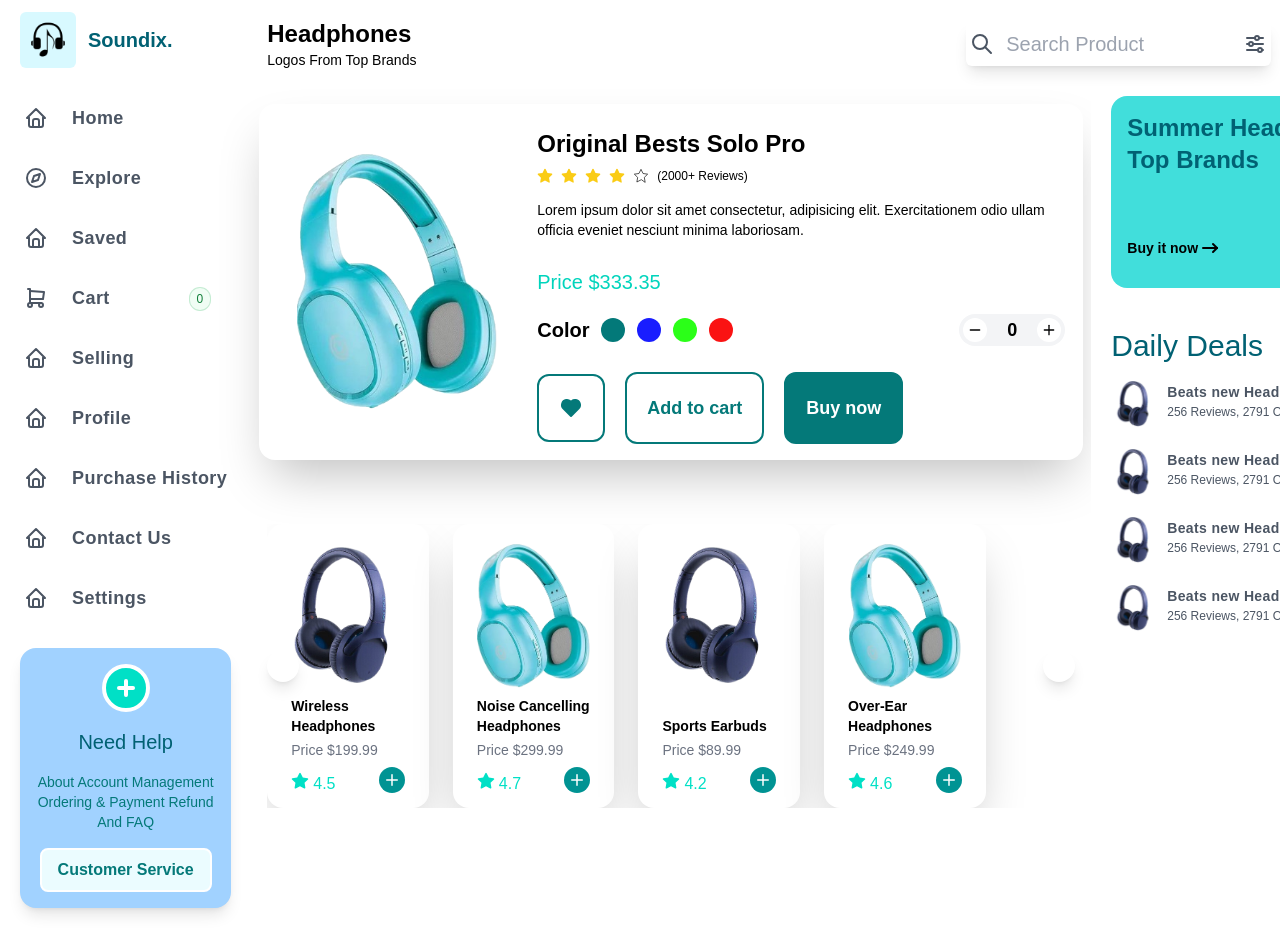
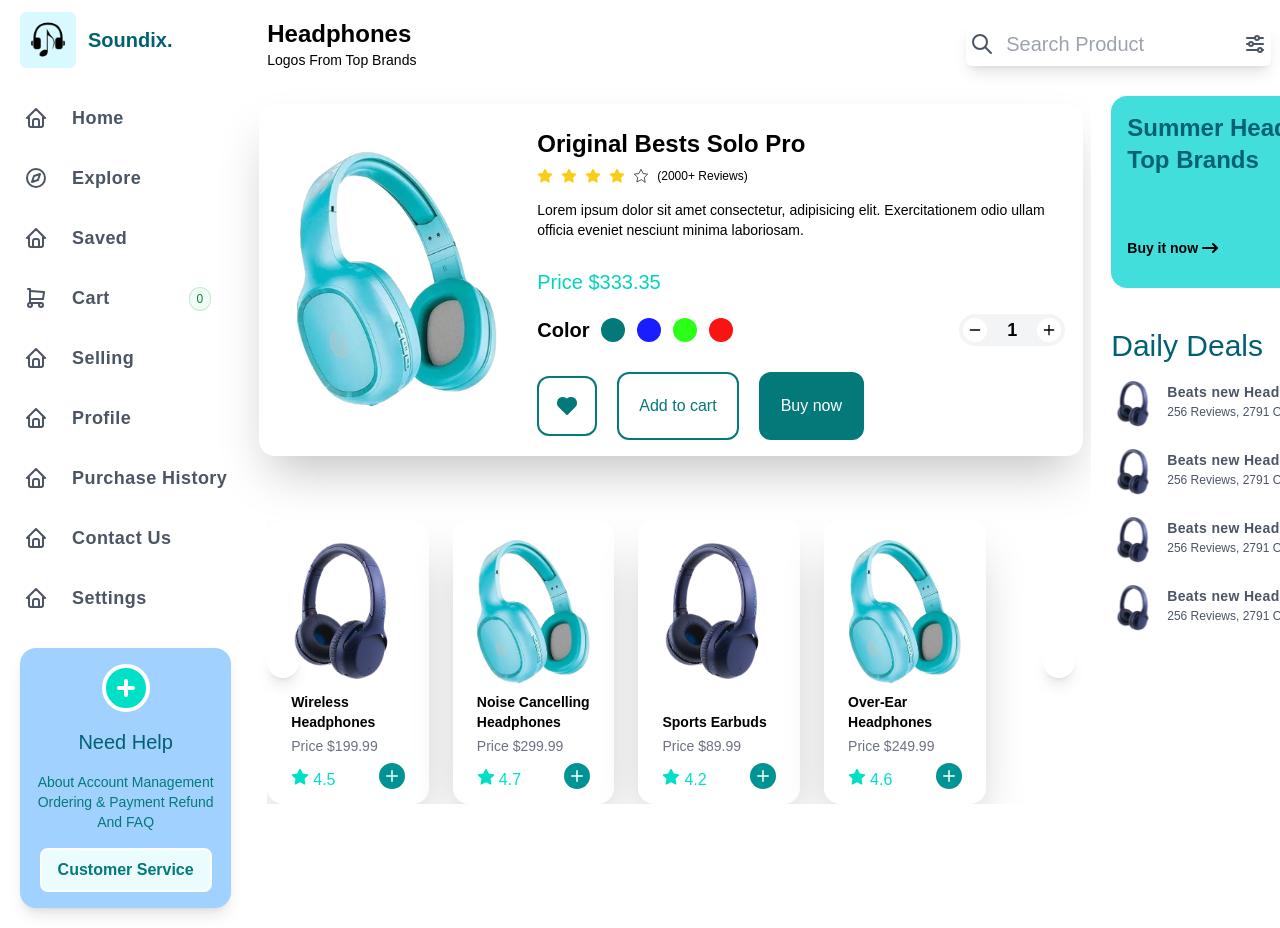
Before and after one commit to Majid-Arab/soundix-tailwind, a Next.js app: page / in a window 1280 px wide. Shown: the top 928 px of the page. Built offline with nearby package versions, Linux system fonts and the light colour scheme.

Commit message:
cart page

```diff
--- a/src/app/pages/cart.tsx
+++ b/src/app/cart/page.tsx
@@ -1,6 +1,9 @@
+"use client"
+
 import { useState } from "react";
 import useCartStore from "../../store/cart";
 import Image from "next/image";
+import ProductCount from "@/components/main/productCount";
 
 function Cart() {
   const cart = useCartStore((state) => state.cart);
@@ -47,6 +50,9 @@
         <td className="p-4">{product.description}</td>
         <td className="p-4">{product.price}</td>
         <td className="p-4">
+          <ProductCount productId={product.count} />
+        </td>
+        <td className="p-4">
           <button
             onClick={() => removeFromCart(product.id)}
             className="px-4 py-2 text-xs font-medium text-white uppercase bg-red-500 rounded hover:bg-red-600"
@@ -74,6 +80,7 @@
             <th className="p-4 text-left">Title</th>
             <th className="p-4 text-left">Description</th>
             <th className="p-4 text-left">Price</th>
+            <th className="p-4 text-left">Quantity</th>
             <th className="p-4 text-left">Action</th>
           </tr>
         </thead>
--- a/src/app/type.ts
+++ b/src/app/type.ts
@@ -8,4 +8,5 @@
   description: string;
   price: number;
   rating: number;
+  count: number;
 };
--- a/src/components/main/button.tsx
+++ b/src/components/main/button.tsx
@@ -1,5 +1,6 @@
 import { ProductProp } from "@/app/type";
 import useCartStore from "@/store/cart";
+import useCountStore from "@/store/count";
 import { IconHeartFilled } from "@tabler/icons-react";
 import React from "react";
 
@@ -9,26 +10,38 @@
 
 function Button({ product }: Prop) {
   const addToCart = useCartStore((state) => state.addToCart);
+  const updateCount = useCountStore((state) => state.updateQuantity);
+
+  const handleAddToCart = () => {
+    const productWithcount = { ...product, count: 1 };
+    addToCart(productWithcount);
+  };
+
+  const handleUpdateCount = (count: number) => {
+    updateCount(product.id, count);
+  };
+
   return (
-    <div className="flex justify-start items-center gap-2 md:gap-5 pt-5 w-full">
+    <div className="flex justify-start items-center gap-2 md:gap-5 pt-5">
       <button
         type="button"
-        className="relative rounded-xl p-2 md:p-3 lg:p-5 text-sm text-[#047979] hover:text-[#da3535] border-2 border-[#047979] "
+        className="relative rounded-xl p-2 md:p-3 lg:p-4 text-sm text-[#047979] hover:text-[#da3535] border-2 border-[#047979]"
+        onClick={() => handleUpdateCount(product.count - 1)}
       >
         <span>
-          <IconHeartFilled stroke={2} className="w-4 h-4 md:w-6 md:h-6" />
+          <IconHeartFilled stroke={2} className="w-6" />
         </span>
       </button>
       <button
         type="button"
-        onClick={() => addToCart(product)}
-        className="relative grow xl:grow-0 text-xs md:text-xl rounded-xl p-2 md:p-3 lg:p-5 lg:text-lg text-[#047979] font-bold border-2 border-[#047979] hover:bg-[#047979] hover:text-white "
+        onClick={handleAddToCart}
+        className="relative text-md rounded-xl p-2 md:p-3 lg:p-5 text-[#047979] border-2 border-[#047979] hover:bg-[#047979] hover:text-white"
       >
         Add to cart
       </button>
       <button
         type="button"
-        className="relative grow xl:grow-0 text-xs md:text-xl rounded-xl p-2 md:p-3 lg:p-5 lg:text-lg bg-[#047979] font-bold text-white border-2 border-[#047979] hover:bg-[#415353] "
+        className="relative text-md rounded-xl p-2 md:p-3 lg:p-5 bg-[#047979] px-8 text-white border-2 border-[#047979] hover:bg-[#415353]"
       >
         Buy now
       </button>
--- a/src/components/main/productCount.tsx
+++ b/src/components/main/productCount.tsx
@@ -6,13 +6,13 @@
 }
 
 function ProductCount({productId}: ProductDetailProps) {
-  const [count, setCount] = useState(0);
+  const [count, setCount] = useState(1);
 
   const incrementCount = () => setCount(count + 1);
   const decrementCount = () => setCount(count > 0 ? count - 1 : 0);
 
   useEffect(() => {
-    setCount(0);
+    setCount(1);
   }, [productId]);
 
   return (
--- /dev/null
+++ b/src/store/count.ts
@@ -0,0 +1,27 @@
+import { create } from "zustand";
+import { ProductProp } from "../../src/app/type";
+import { persist } from "zustand/middleware";
+
+type CartState = {
+  cart: ProductProp[];
+  updateQuantity: (productId: number, quantity: number) => void;
+};
+
+const useCountStore = create<CartState>()(
+    persist(
+      (set) => ({
+        cart: [],
+        updateQuantity: (productId, quantity) =>
+          set((state) => ({
+            cart: state.cart.map((product) =>
+              product.id === productId ? { ...product, quantity } : product
+            ),
+          })),
+      }),
+      {
+        name: "cart-storage",
+      }
+    )
+  );
+
+  export default useCountStore;
```
